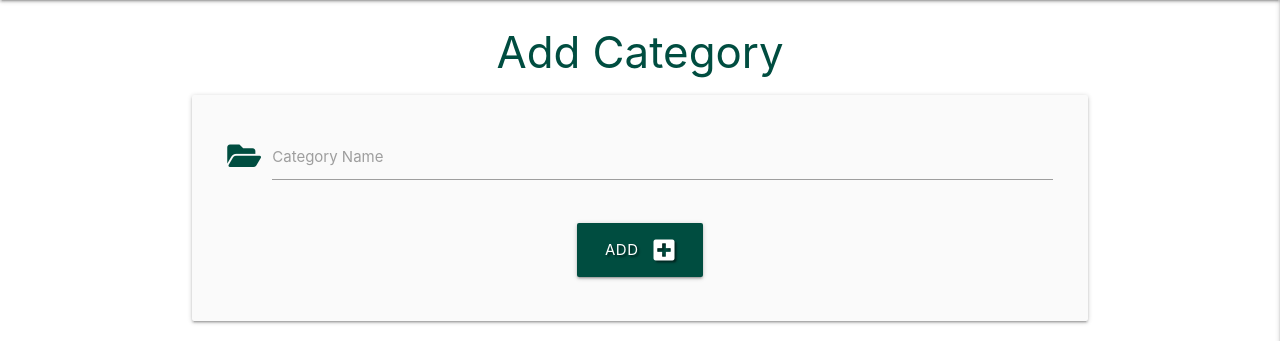
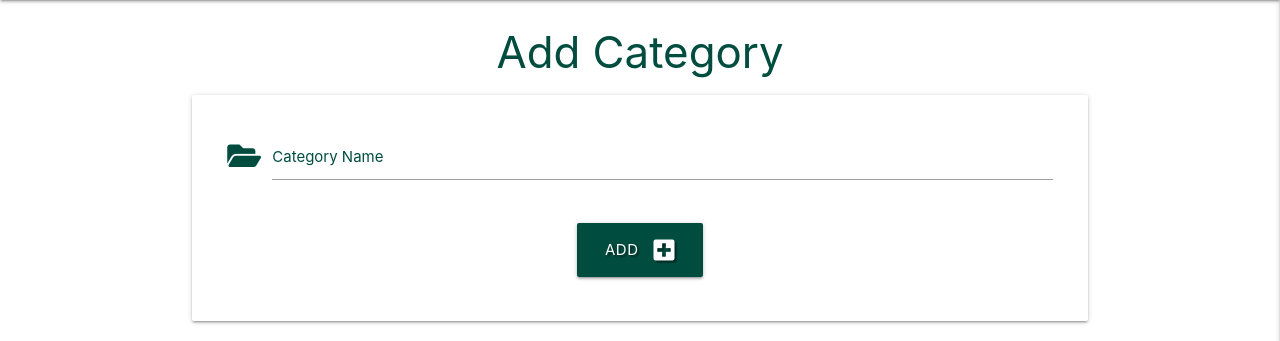
Before and after one commit to janet-dev/ci-milestone-project-3, a Flask app: page /add_category in a window 1280 px wide. Shown: the part 64-405 px from the top of the page. Run offline with Flask 2, Linux system fonts and the light colour scheme; the visitor is signed in with stand-in values (Sample User, id 1); some libraries are stand-ins or nearby versions.

Commit message:
Change label colours from light grey to dark teal on add_category.html

```diff
--- a/templates/add_category.html
+++ b/templates/add_category.html
@@ -3,7 +3,7 @@
 
 <h3 class="teal-text text-darken-4 center-align">Add Category</h3>
 
-<div class="row card-panel grey lighten-5">
+<div class="row card-panel">
     <form class="col s12" method="POST" action="{{ url_for('add_category') }}">
         <!-- category name -->
         <div class="row">
@@ -11,7 +11,7 @@
                 <i class="fas fa-folder-open prefix teal-text text-darken-4"></i>
                 <input id="category_name" name="category_name" minlength="3" maxlength="20" type="text" class="validate"
                     required>
-                <label for="category_name">Category Name</label>
+                <label for="category_name" class="teal-text text-darken-4">Category Name</label>
             </div>
         </div>
         <!-- submit button -->
```
